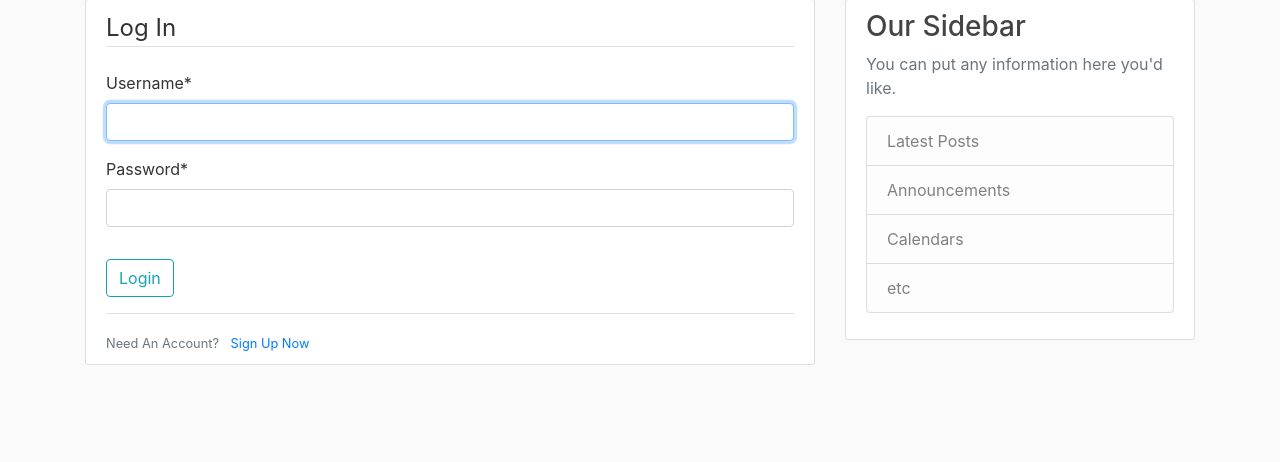
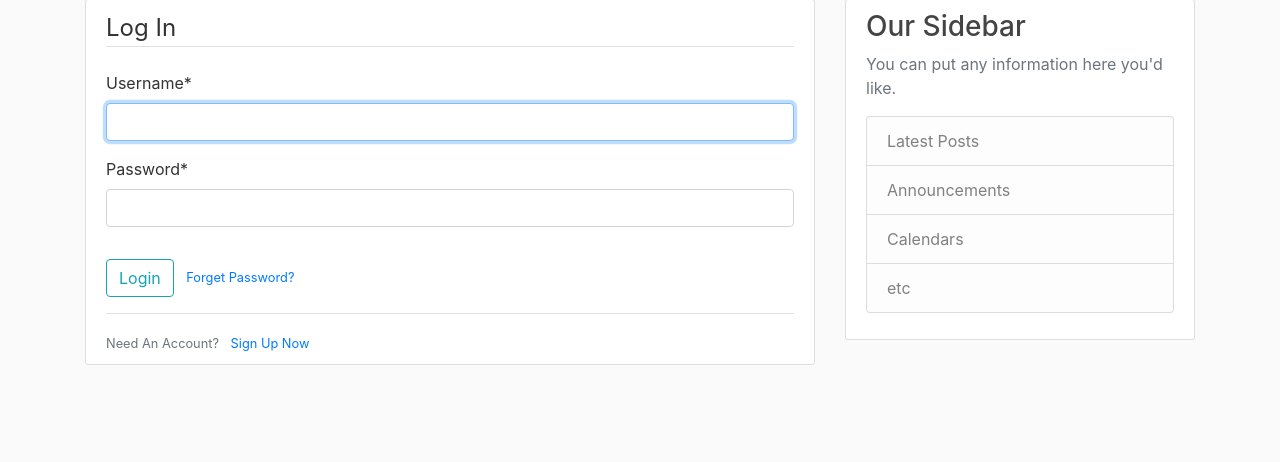
Before and after one commit to mak-19/DjangoBlogWebsite, a Django app: page /login/ in a window 1280 px wide. Shown: the part 81-543 px from the top of the page. Run offline with Django 3.2, Linux system fonts and the light colour scheme; some libraries are stand-ins or nearby versions.

Commit message:
Blog Website Completed

```diff
--- a/MyBlogWebsite/urls.py
+++ b/MyBlogWebsite/urls.py
@@ -27,9 +27,10 @@ urlpatterns = [
     path('profile/',user_views.profile, name='profile'),
     path('login/',auth_views.LoginView.as_view(template_name='users/login.html'),name='login'),
     path('logout/',auth_views.LogoutView.as_view(template_name='users/logout.html'),name='logout'),
-    path('password-reset/',auth_views.PasswordResetView.as_view(template_name='users/password_reset.html'),name='password_reset'),
-    path('password-reset/done/',auth_views.PasswordResetDoneView.as_view(template_name='users/password_reset_done.html'),name='pasword_reset_done'),
-    path('password-reset-confirm/<uidb64>/<token>/',auth_views.PasswordResetConfirmView.as_view(template_name='users/password_reset_confirm.html'),name='password_reset_confirm'),
+    path('password-reset/',auth_views.PasswordResetView.as_view(template_name='users/password_reset.html'), name="password_reset"),
+    path('password-reset/done',auth_views.PasswordResetDoneView.as_view(template_name='users/password_reset_done.html'), name="password_reset_done"),
+    path('password-reset-confirm/<uidb64>/<token>/',auth_views.PasswordResetConfirmView.as_view(template_name='users/password_reset_confirm.html'), name="password_reset_confirm"),
+    path('password-reset-complete/',auth_views.PasswordResetCompleteView.as_view(template_name='users/password_reset_complete.html'), name="password_reset_complete"),
 ]
 
 if settings.DEBUG:
--- a/users/templates/users/login.html
+++ b/users/templates/users/login.html
@@ -14,12 +14,15 @@
 
         <div class="form-group">
             <button class="btn btn-outline-info" type="submit">Login</button>
+            <small>
+                <a class="ml-2" href="{% url 'password_reset' %}">Forget Password?</a>
+            </small>
         </div>
     </form>
 
     <div class="border-top pt-3">
         <small class="text-muted">
-            Need An Account? <a class="ml-2" href="#">Sign Up Now</a>
+            Need An Account? <a class="ml-2" href="{% url 'register' %}">Sign Up Now</a>
         </small>
 
     </div>
```
Also changed, not shown: MyBlogWebsite/settings.py (line endings or trailing spaces), db.sqlite3.
